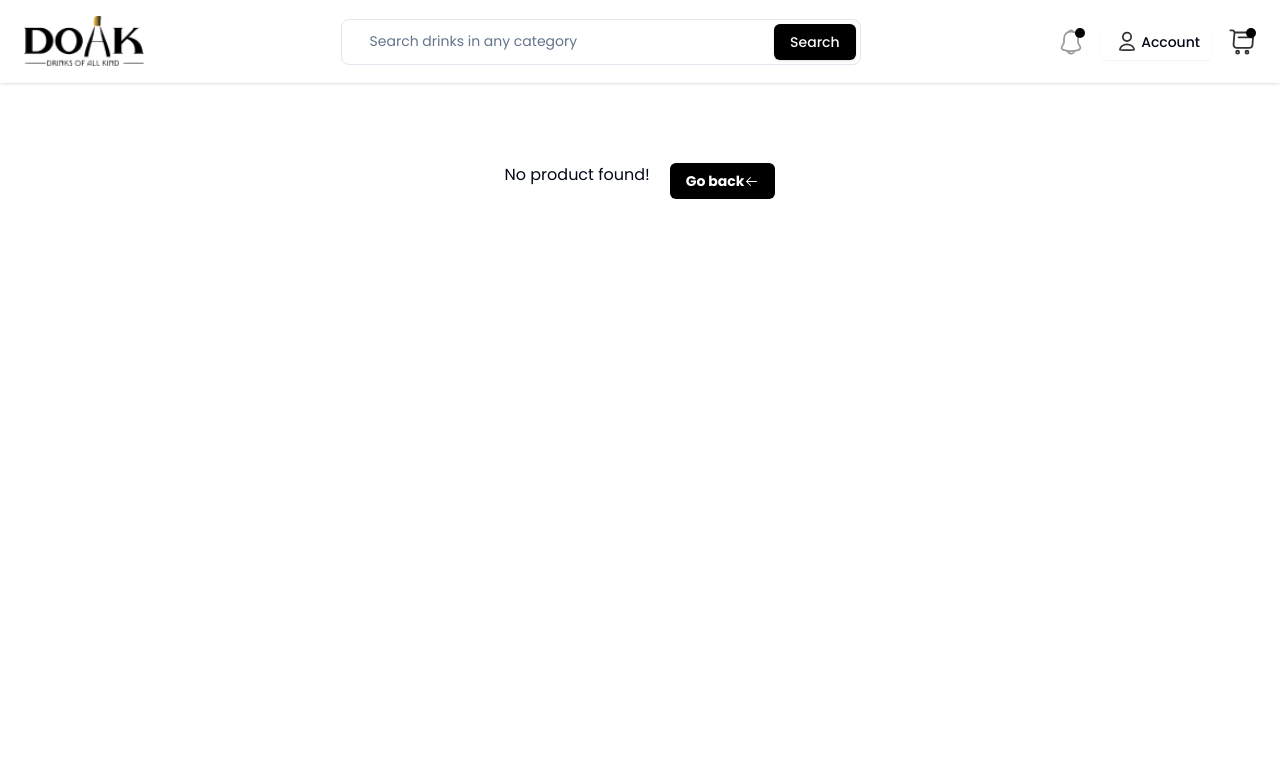
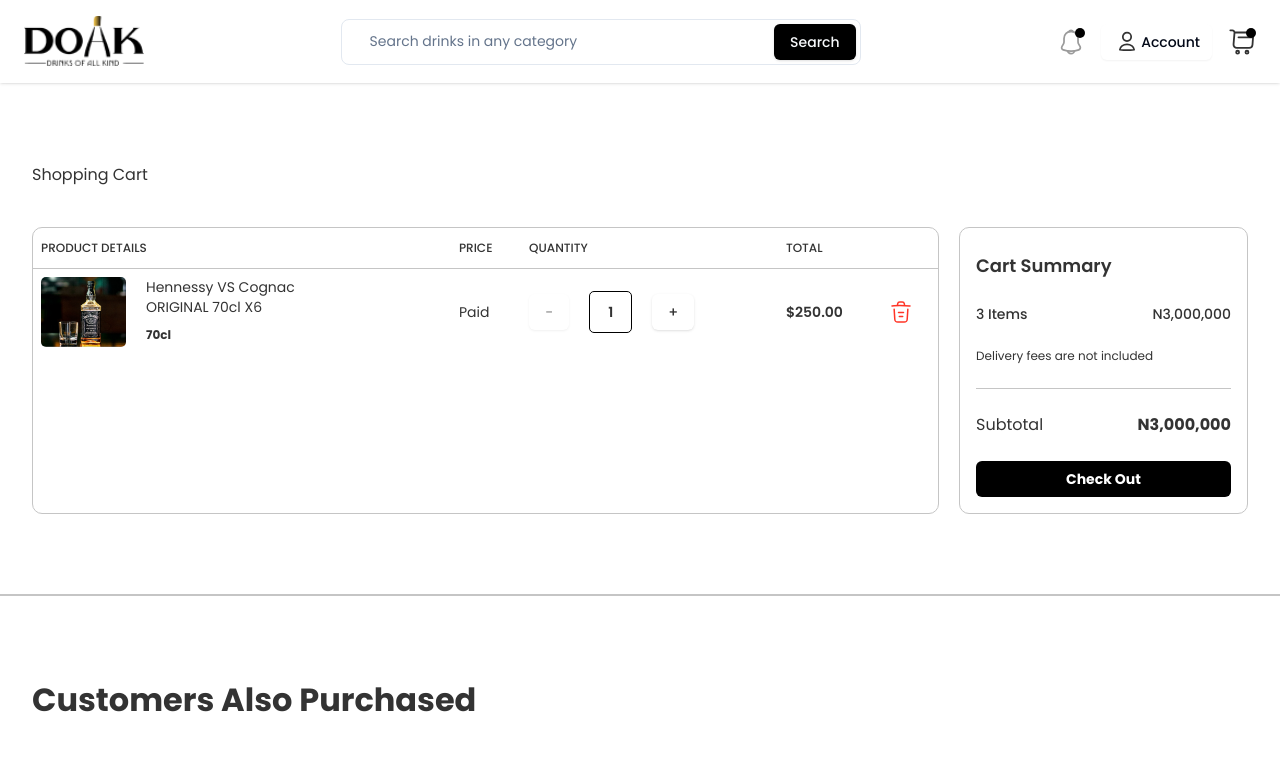
Before and after one commit to Greg-Soap/doak-reimagined, a Next.js app: page /checkout in a window 1280 px wide. Shown: the top 763 px of the page. Built offline with nearby package versions, Linux system fonts and the light colour scheme.

Commit message:
developed the checkout page

```diff
--- a/app/[productId]/page.tsx
+++ b/app/[productId]/page.tsx
@@ -14,7 +14,7 @@
       <>
         <ProductInformation product={product} />
 
-        <SimilarProducts />
+        <SimilarProducts name="Similar Products" />
       </>
     );
   } else {
--- a/app/[productId]/sections/product-information.tsx
+++ b/app/[productId]/sections/product-information.tsx
@@ -21,7 +21,7 @@
   }
 
   return (
-    <section className="flex flex-wrap gap-5 max-w-[872px] py-20">
+    <section className="container flex items-center justify-center lg:items-start lg:flex-row flex-wrap gap-5 w-full lg:max-w-[872px] py-10 md:py-20">
       <Image
         src={product.image}
         alt="Product"
@@ -30,10 +30,12 @@
         className="rounded-[10px]"
       />
 
-      <div className="max-w-[426px] flex flex-col border gap-7 border-border bg-[#FCFCFC] rounded-[10px] px-[25px] py-[30px]">
+      <div className="w-full max-w-[426px] flex flex-col sm:border gap-7 border-border bg-[#FCFCFC] rounded-[10px] sm:px-[25px] sm:py-[30px]">
         <div className="flex flex-col">
           <p className="text-[#FF3426] text-sm font-semibold">{product.type}</p>
-          <p className="text-2xl text-primary font-semibold">{product.name}</p>
+          <p className="text-base sm:text-2xl text-primary font-semibold">
+            {product.name}
+          </p>
         </div>
 
         <div className="flex flex-col gap-[14px]">
@@ -59,26 +61,7 @@
         <div className="flex flex-col gap-[14px]">
           <p className="text-primary font-semibold text-sm">QUANTITY:</p>
 
-          <div className="flex items-center gap-5">
-            <Button
-              variant={`default`}
-              onClick={() => setCount((c) => c - 1)}
-              disabled={count === 1 ? true : false}
-              className="text-primary bg-transparent hover:bg-transparent"
-            >
-              -
-            </Button>
-            <p className="border border-black py-[10px] px-[18px] text-primary font-semibold rounded-[5px]">
-              {count}
-            </p>
-            <Button
-              variant={`default`}
-              onClick={() => setCount((c) => c + 1)}
-              className="text-primary bg-transparent hover:bg-transparent"
-            >
-              +
-            </Button>
-          </div>
+          <QuantityControl count={count} setCount={setCount} />
         </div>
 
         <div className="flex flex-col gap-[14px]">
@@ -110,6 +93,37 @@
   );
 }
 
+export function QuantityControl({
+  count,
+  setCount,
+}: {
+  count: number;
+  setCount: (count: number) => void;
+}) {
+  return (
+    <div className="flex items-center gap-5">
+      <Button
+        variant={`default`}
+        onClick={() => setCount(count - 1)}
+        disabled={count === 1}
+        className="text-primary bg-transparent hover:bg-transparent"
+      >
+        -
+      </Button>
+      <p className="border border-black py-[10px] px-[18px] text-primary font-semibold rounded-[5px]">
+        {count}
+      </p>
+      <Button
+        variant={`default`}
+        onClick={() => setCount(count + 1)}
+        className="text-primary bg-transparent hover:bg-transparent"
+      >
+        +
+      </Button>
+    </div>
+  );
+}
+
 const drinkSizes: DrinkSizes[] = [
   { size: "60cl", isActive: true },
   { size: "73cl", isActive: false },
--- a/app/[productId]/sections/product-tabs.tsx
+++ b/app/[productId]/sections/product-tabs.tsx
@@ -22,7 +22,10 @@
           <span className="w-6 h-0.5 bg-transparent group-data-[state=active]:bg-[#FF3426]" />
         </TabsTrigger>
       </TabsList>
-      <TabsContent value="description" className="p-10 flex flex-col gap-5">
+      <TabsContent
+        value="description"
+        className="p-4 sm:p-10 flex flex-col gap-5"
+      >
         <p>
           Consectetur venenatis cursus consequat turpis ornare odio ultricies
           nisl ipsum. Arcu adipiscing erat tortor justo ac. Sed nunc dui eu
--- a/app/[productId]/sections/similar-drinks.tsx
+++ b/app/[productId]/sections/similar-drinks.tsx
@@ -4,14 +4,22 @@
 import { IProduct } from "@/types/products";
 import { ChevronDownIcon } from "@radix-ui/react-icons";
 
-export default function SimilarProducts() {
+export default function SimilarProducts({
+  name,
+  length,
+}: {
+  name: string;
+  length?: number;
+}) {
   return (
     <section className="container w-full py-20 border-t border-border flex flex-col gap-10">
-      <p className="text-[32px] font-bold text-primary">Similar Products</p>
+      <p className="text-[32px] font-bold text-primary">{name}</p>
 
       <div className="flex flex-col gap-5 items-center">
-        <div className="grid grid-cols-4 gap-5">
-          {product_list.slice(0, 8).map((product: IProduct) => (
+        <div className="grid md:grid-cols-2 lg:grid-cols-4 gap-5">
+          {product_list
+            .slice(0, length ? length : 8)
+            .map((product: IProduct) => (
               <ProductCard
                 key={product.id}
                 id={product.id}
--- /dev/null
+++ b/app/checkout/page.tsx
@@ -0,0 +1,12 @@
+import SimilarProducts from "../[productId]/sections/similar-drinks";
+import CheckoutCart from "./sections/checkout-cart";
+
+export default function CheckoutPage() {
+  return (
+    <>
+      <CheckoutCart />
+
+      <SimilarProducts name="Customers Also Purchased" length={12} />
+    </>
+  );
+}
--- /dev/null
+++ b/app/checkout/sections/checkout-cart.tsx
@@ -0,0 +1,113 @@
+"use client";
+
+import { QuantityControl } from "@/app/[productId]/sections/product-information";
+import TrashIcon from "@/assets/icons/trash-icon";
+import { Button } from "@/components/ui/button";
+import {
+  Table,
+  TableBody,
+  TableCell,
+  TableHead,
+  TableHeader,
+  TableRow,
+} from "@/components/ui/table";
+import Image from "next/image";
+import { useState } from "react";
+import { product_list } from "@/app/data/product-list";
+
+export default function CheckoutCart() {
+  return (
+    <section className="container w-full flex flex-col gap-10 py-20 border-b border-border">
+      <p className="text-primary">Shopping Cart</p>
+      <div className="grid grid-cols-4 gap-5">
+        <CartTable />
+        <CartSummary />
+      </div>
+    </section>
+  );
+}
+
+function CartTable() {
+  const [count, setCount] = useState<number>(1);
+  return (
+    <div className="col-span-3 border border-border rounded-[10px]">
+      <Table className="w-full">
+        <TableHeader className="w-full px-7 py-4 border-b border-border">
+          <TableRow className="hover:bg-transparent">
+            {tableHead.map((item: TableHead, index: number) => (
+              <TableHead key={index} className={`text-xs text-primary`}>
+                {item.name}
+              </TableHead>
+            ))}
+          </TableRow>
+        </TableHeader>
+        <TableBody className="w-full px-7 py-4">
+          <TableRow className="hover:bg-transparent">
+            <TableCell className="flex gap-5 max-w-[295px]">
+              <Image
+                src={product_list[0].image}
+                alt="Product"
+                width={85}
+                height={85}
+                className="rounded-[5px]"
+              />
+
+              <div className="flex flex-col gap-2.5">
+                <p className="text-primary">{product_list[0].name}</p>
+                <p className="text-primary text-xs font-bold">70cl</p>
+              </div>
+            </TableCell>
+            <TableCell className="text-primary">Paid</TableCell>
+            <TableCell>
+              <QuantityControl count={count} setCount={setCount} />
+            </TableCell>
+            <TableCell className="text-primary font-semibold">
+              $250.00
+            </TableCell>
+            <TableCell>
+              <TrashIcon className="w-6 h-6 stroke-[#FF3426]" />
+            </TableCell>
+          </TableRow>
+        </TableBody>
+      </Table>
+    </div>
+  );
+}
+
+function CartSummary() {
+  return (
+    <div className="flex flex-col border border-border p-4 pt-6 rounded-[10px] gap-6">
+      <p className="text-primary text-lg font-semibold">Cart Summary</p>
+
+      <div className="w-ful flex items-center justify-between">
+        <p className="text-primary text-sm font-medium">3 Items</p>
+        <p className="text-primary text-sm font-medium">N3,000,000</p>
+      </div>
+
+      <p className="text-xs text-primary pb-6 border-b border-border">
+        Delivery fees are not included
+      </p>
+
+      <div className="w-ful flex items-center justify-between">
+        <p className="text-primary">Subtotal</p>
+        <p className="text-primary font-bold">N3,000,000</p>
+      </div>
+
+      <Button variant={`black`} className="w-full">
+        Check Out
+      </Button>
+    </div>
+  );
+}
+
+const tableHead: TableHead[] = [
+  { name: "PRODUCT DETAILS" },
+  { name: "PRICE" },
+  { name: "QUANTITY" },
+  { name: "TOTAL" },
+  { name: "" },
+];
+
+interface TableHead {
+  name: string;
+}
--- /dev/null
+++ b/assets/icons/trash-icon.tsx
@@ -0,0 +1,48 @@
+export default function TrashIcon(props: React.SVGProps<SVGSVGElement>) {
+  return (
+    <svg
+      width="24"
+      height="24"
+      viewBox="0 0 24 24"
+      fill="none"
+      xmlns="http://www.w3.org/2000/svg"
+      {...props}
+    >
+      <path
+        d="M21 5.98001C17.67 5.65001 14.32 5.48001 10.98 5.48001C9 5.48001 7.02 5.58001 5.04 5.78001L3 5.98001"
+        stroke=""
+        strokeWidth="1.5"
+        strokeLinecap="round"
+        strokeLinejoin="round"
+      />
+      <path
+        d="M8.5 4.97L8.72 3.66C8.88 2.71 9 2 10.69 2H13.31C15 2 15.13 2.75 15.28 3.67L15.5 4.97"
+        stroke=""
+        strokeWidth="1.5"
+        strokeLinecap="round"
+        strokeLinejoin="round"
+      />
+      <path
+        d="M18.85 9.14001L18.2 19.21C18.09 20.78 18 22 15.21 22H8.79002C6.00002 22 5.91002 20.78 5.80002 19.21L5.15002 9.14001"
+        stroke=""
+        strokeWidth="1.5"
+        strokeLinecap="round"
+        strokeLinejoin="round"
+      />
+      <path
+        d="M10.33 16.5H13.66"
+        stroke=""
+        strokeWidth="1.5"
+        strokeLinecap="round"
+        strokeLinejoin="round"
+      />
+      <path
+        d="M9.5 12.5H14.5"
+        stroke=""
+        strokeWidth="1.5"
+        strokeLinecap="round"
+        strokeLinejoin="round"
+      />
+    </svg>
+  );
+}
--- /dev/null
+++ b/components/ui/table.tsx
@@ -0,0 +1,120 @@
+import * as React from "react"
+
+import { cn } from "@/lib/utils"
+
+const Table = React.forwardRef<
+  HTMLTableElement,
+  React.HTMLAttributes<HTMLTableElement>
+>(({ className, ...props }, ref) => (
+  <div className="relative w-full overflow-auto">
+    <table
+      ref={ref}
+      className={cn("w-full caption-bottom text-sm", className)}
+      {...props}
+    />
+  </div>
+))
+Table.displayName = "Table"
+
+const TableHeader = React.forwardRef<
+  HTMLTableSectionElement,
+  React.HTMLAttributes<HTMLTableSectionElement>
+>(({ className, ...props }, ref) => (
+  <thead ref={ref} className={cn("[&_tr]:border-b", className)} {...props} />
+))
+TableHeader.displayName = "TableHeader"
+
+const TableBody = React.forwardRef<
+  HTMLTableSectionElement,
+  React.HTMLAttributes<HTMLTableSectionElement>
+>(({ className, ...props }, ref) => (
+  <tbody
+    ref={ref}
+    className={cn("[&_tr:last-child]:border-0", className)}
+    {...props}
+  />
+))
+TableBody.displayName = "TableBody"
+
+const TableFooter = React.forwardRef<
+  HTMLTableSectionElement,
+  React.HTMLAttributes<HTMLTableSectionElement>
+>(({ className, ...props }, ref) => (
+  <tfoot
+    ref={ref}
+    className={cn(
+      "border-t bg-muted/50 font-medium [&>tr]:last:border-b-0",
+      className
+    )}
+    {...props}
+  />
+))
+TableFooter.displayName = "TableFooter"
+
+const TableRow = React.forwardRef<
+  HTMLTableRowElement,
+  React.HTMLAttributes<HTMLTableRowElement>
+>(({ className, ...props }, ref) => (
+  <tr
+    ref={ref}
+    className={cn(
+      "border-b transition-colors hover:bg-muted/50 data-[state=selected]:bg-muted",
+      className
+    )}
+    {...props}
+  />
+))
+TableRow.displayName = "TableRow"
+
+const TableHead = React.forwardRef<
+  HTMLTableCellElement,
+  React.ThHTMLAttributes<HTMLTableCellElement>
+>(({ className, ...props }, ref) => (
+  <th
+    ref={ref}
+    className={cn(
+      "h-10 px-2 text-left align-middle font-medium text-muted-foreground [&:has([role=checkbox])]:pr-0 [&>[role=checkbox]]:translate-y-[2px]",
+      className
+    )}
+    {...props}
+  />
+))
+TableHead.displayName = "TableHead"
+
+const TableCell = React.forwardRef<
+  HTMLTableCellElement,
+  React.TdHTMLAttributes<HTMLTableCellElement>
+>(({ className, ...props }, ref) => (
+  <td
+    ref={ref}
+    className={cn(
+      "p-2 align-middle [&:has([role=checkbox])]:pr-0 [&>[role=checkbox]]:translate-y-[2px]",
+      className
+    )}
+    {...props}
+  />
+))
+TableCell.displayName = "TableCell"
+
+const TableCaption = React.forwardRef<
+  HTMLTableCaptionElement,
+  React.HTMLAttributes<HTMLTableCaptionElement>
+>(({ className, ...props }, ref) => (
+  <caption
+    ref={ref}
+    className={cn("mt-4 text-sm text-muted-foreground", className)}
+    {...props}
+  />
+))
+TableCaption.displayName = "TableCaption"
+
+export {
+  Table,
+  TableHeader,
+  TableBody,
+  TableFooter,
+  TableHead,
+  TableRow,
+  TableCell,
+  TableCaption,
+}
```
Lines whose indentation alone changed are shown as unchanged.
